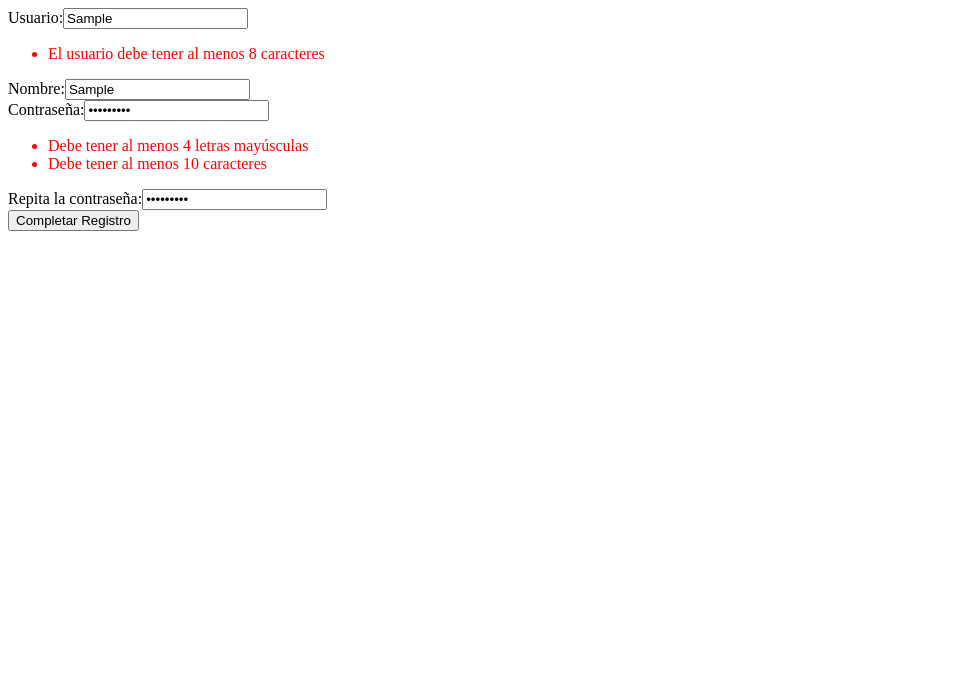
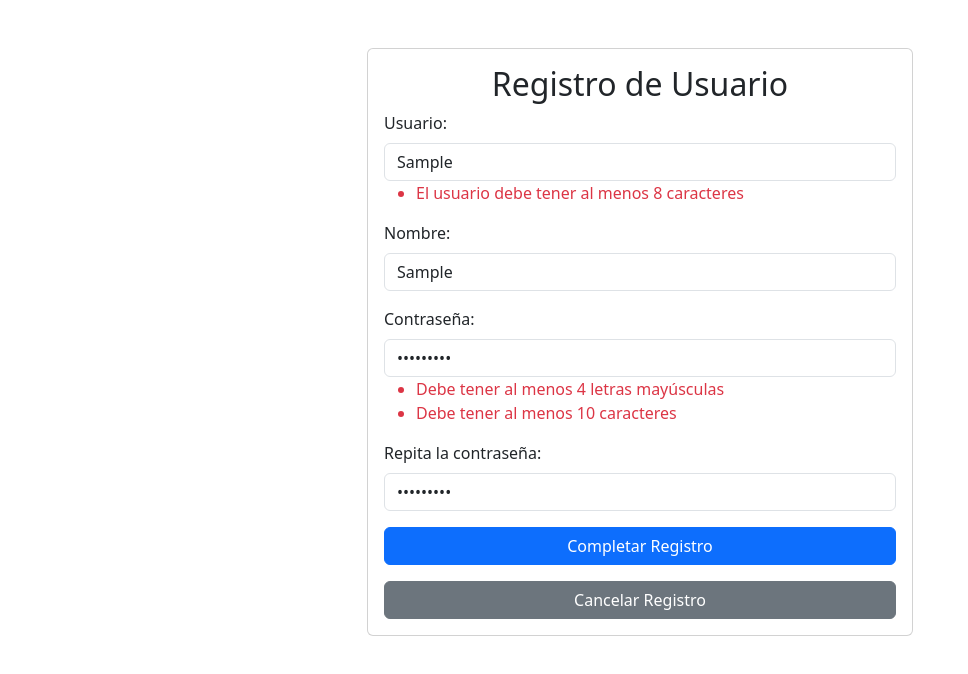
Before and after one commit to ADEP-123/loginSQLREACTNODE, a React (Create React App) app in the folder frontend/: page /signup in a window 1280 px wide. Both pictures are taken after typing "Sample", "Sample", "Sample123", "Sample123" into the empty fields and a click on the button "Completar Registro". Shown: the top 674 px of the page, without its empty margins (0-968 px from the left). Built offline with nearby package versions, Linux system fonts and the light colour scheme.

Commit message:
style: :art: agregando estilos a los componente login y signup

```diff
--- a/frontend/package.json
+++ b/frontend/package.json
@@ -7,6 +7,7 @@
     "@testing-library/react": "^13.4.0",
     "@testing-library/user-event": "^13.5.0",
     "axios": "^1.7.7",
+    "bootstrap": "^5.3.3",
     "react": "^18.3.1",
     "react-dom": "^18.3.1",
     "react-router-dom": "^6.26.2",
--- a/frontend/src/Login.js
+++ b/frontend/src/Login.js
@@ -50,22 +50,43 @@ function Login() {
     };
 
     return (
-        <div>
-            <div>
-                <form action='' onSubmit={handleSubmit}>
-                    <div>
-                        <label>Usuario:</label>
-                        <input type='text' name="user" placeholder='Ingrese el usuario' onChange={handleInput} />
-                        {errors.user && <span>{errors.user}</span>}
+        <div className="container mt-5">
+            <div className="row justify-content-center">
+                <div className="col-md-6">
+                    <div className="card">
+                        <div className="card-body">
+                            <h2 className="card-title text-center">Iniciar Sesión</h2>
+                            <form onSubmit={handleSubmit}>
+                                <div className="mb-3">
+                                    <label className="form-label">Usuario:</label>
+                                    <input
+                                        type="text"
+                                        name="user"
+                                        className="form-control"
+                                        placeholder="Ingrese el usuario"
+                                        onChange={handleInput}
+                                    />
+                                    {errors.user && <span className="text-danger">{errors.user}</span>}
+                                </div>
+                                <div className="mb-3">
+                                    <label className="form-label">Contraseña:</label>
+                                    <input
+                                        type="password"
+                                        name="pass"
+                                        className="form-control"
+                                        placeholder="Ingrese la contraseña"
+                                        onChange={handleInput}
+                                    />
+                                    {errors.pass && <span className="text-danger">{errors.pass}</span>}
+                                </div>
+                                <button type="submit" className="btn btn-primary w-100">Ingresar</button>
+                                <div className="mt-3 text-center">
+                                    <Link to="/signup" className="link-secondary">¿No tienes cuenta? Regístrate aquí</Link>
+                                </div>
+                            </form>
+                        </div>
                     </div>
-                    <div>
-                        <label>Contraseña:</label>
-                        <input type='password' name="pass" placeholder='Ingrese la contraseña' onChange={handleInput} />
-                        {errors.pass && <span>{errors.pass}</span>}
-                    </div>
-                    <button type='submit'>Ingresar</button>
-                    <Link to="/signup">Registrar</Link>
-                </form>
+                </div>
             </div>
         </div>
     );
--- a/frontend/src/Signup.js
+++ b/frontend/src/Signup.js
@@ -26,7 +26,6 @@ function Signup() {
     const handleSubmit = (e) => {
         e.preventDefault();
 
-
         if (Object.keys(errors).length === 0) {
             const values1 = {
                 username: values.userName,
@@ -35,66 +34,102 @@ function Signup() {
             }
             axios.post("http://127.9.63.7:5000/contAPP/post/user", values1)
                 .then(res => {
-                    console.log(res)
+                    console.log(res);
                     navigate('/');
                 })
                 .catch(err => console.error(err));
-
         } else {
             console.log(errors, values);
         }
     };
 
+    const handleCancel = () => {
+        // Redirigir a la ruta principal
+        navigate('/');
+    };
+
     return (
-        <div>
-            <div>
+        <div className="container mt-5">
+            <div className="row justify-content-center">
+                <div className="col-md-6">
+                    <div className="card">
+                        <div className="card-body">
+                            <h2 className="card-title text-center">Registro de Usuario</h2>
                             <form onSubmit={handleSubmit}>
-                    <div>
-                        <label>Usuario:</label>
-                        <input type='text' name="userName" placeholder='Ingrese su nombre de usuario deseado' onChange={handleInput} />
+                                <div className="mb-3">
+                                    <label className="form-label">Usuario:</label>
+                                    <input
+                                        type='text'
+                                        name="userName"
+                                        className="form-control"
+                                        placeholder='Ingrese su nombre de usuario deseado'
+                                        onChange={handleInput}
+                                    />
                                     {errors.userName && (
-                            <ul>
+                                        <ul className="text-danger">
                                             {errors.userName.map((error, index) => (
-                                    <li key={index} style={{ color: 'red' }}>{error}</li>
+                                                <li key={index}>{error}</li>
                                             ))}
                                         </ul>
                                     )}
                                 </div>
-                    <div>
-                        <label>Nombre:</label>
-                        <input type='text' name="name" placeholder='Ingrese su nombre' onChange={handleInput} />
+                                <div className="mb-3">
+                                    <label className="form-label">Nombre:</label>
+                                    <input
+                                        type='text'
+                                        name="name"
+                                        className="form-control"
+                                        placeholder='Ingrese su nombre'
+                                        onChange={handleInput}
+                                    />
                                     {errors.name && (
-                            <ul>
+                                        <ul className="text-danger">
                                             {errors.name.map((error, index) => (
-                                    <li key={index} style={{ color: 'red' }}>{error}</li>
+                                                <li key={index}>{error}</li>
                                             ))}
                                         </ul>
                                     )}
                                 </div>
-                    <div>
-                        <label>Contraseña:</label>
-                        <input type='password' name="password1" placeholder='Ingrese la contraseña' onChange={handleInput} />
+                                <div className="mb-3">
+                                    <label className="form-label">Contraseña:</label>
+                                    <input
+                                        type='password'
+                                        name="password1"
+                                        className="form-control"
+                                        placeholder='Ingrese la contraseña'
+                                        onChange={handleInput}
+                                    />
                                     {errors.password1 && (
-                            <ul>
+                                        <ul className="text-danger">
                                             {errors.password1.map((error, index) => (
-                                    <li key={index} style={{ color: 'red' }}>{error}</li>
+                                                <li key={index}>{error}</li>
                                             ))}
                                         </ul>
                                     )}
                                 </div>
-                    <div>
-                        <label>Repita la contraseña:</label>
-                        <input type='password' name="password2" placeholder='Ingrese la contraseña' onChange={handleInput} />
+                                <div className="mb-3">
+                                    <label className="form-label">Repita la contraseña:</label>
+                                    <input
+                                        type='password'
+                                        name="password2"
+                                        className="form-control"
+                                        placeholder='Ingrese la contraseña'
+                                        onChange={handleInput}
+                                    />
                                     {errors.password2 && (
-                            <ul>
+                                        <ul className="text-danger">
                                             {errors.password2.map((error, index) => (
-                                    <li key={index} style={{ color: 'red' }}>{error}</li>
+                                                <li key={index}>{error}</li>
                                             ))}
                                         </ul>
                                     )}
                                 </div>
-                    <button type='submit'>Completar Registro</button>
+                                <button type='submit' className="btn btn-primary w-100">Completar Registro</button>
+                                <button type='button' className="btn btn-secondary w-100 mt-3" onClick={handleCancel}>Cancelar Registro</button>
                             </form>
+                        </div>
+                    </div>
+                </div>
             </div>
         </div>
     );
--- a/frontend/src/index.js
+++ b/frontend/src/index.js
@@ -2,6 +2,7 @@ import React from 'react';
 import ReactDOM from 'react-dom/client';
 import App from './App';
 import reportWebVitals from './reportWebVitals';
+import 'bootstrap/dist/css/bootstrap.min.css';
 
 const root = ReactDOM.createRoot(document.getElementById('root'));
 root.render(
```
Also changed, not shown: 1 other file (tests, documents, lock files or other folders). Lines whose indentation alone changed are shown as unchanged.
